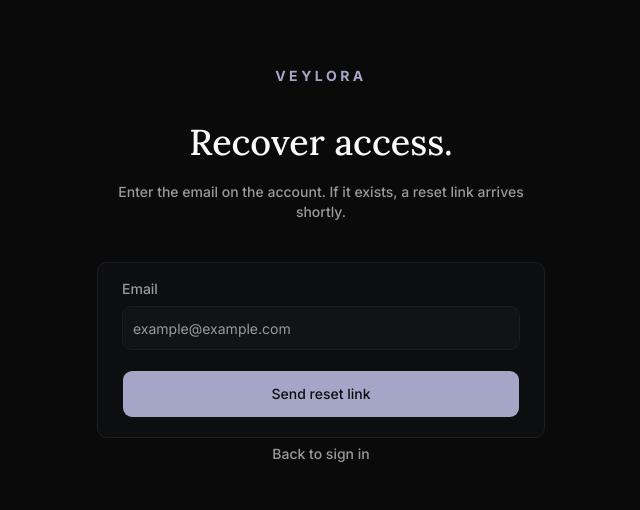
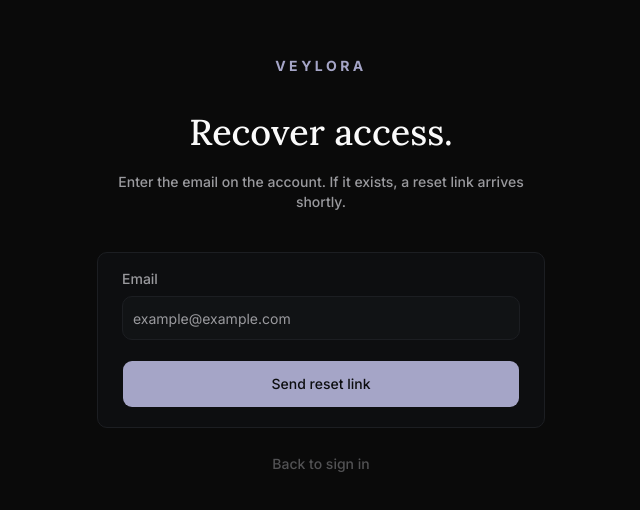
Before and after one commit to narekk1202/veylora, a Next.js app: page /forgot-password in a window 1280 px wide. Shown: the part 132-642 px from the top of the page, without its empty margins (319-959 px from the left). Built offline with nearby package versions, Linux system fonts and the light colour scheme.

Commit message:
Update ForgotView button styling for improved layout
- Adjusted the button in the `ForgotView` component to include a margin-top for better spacing.
- Modified the button's class to enhance visual consistency with other UI elements.

```diff
--- a/features/auth/forgot-password/ui/forgot-view.tsx
+++ b/features/auth/forgot-password/ui/forgot-view.tsx
@@ -15,7 +15,7 @@ const ForgotView = () => {
 
       <ForgotForm />
 
-      <Button variant={"link"} className={"text-muted-foreground px-1"}>
+      <Button variant={"link"} className={"text-muted-foreground/50 px-1 mt-5"}>
         <Link href={"/login"}>Back to sign in</Link>
       </Button>
     </main>
```
